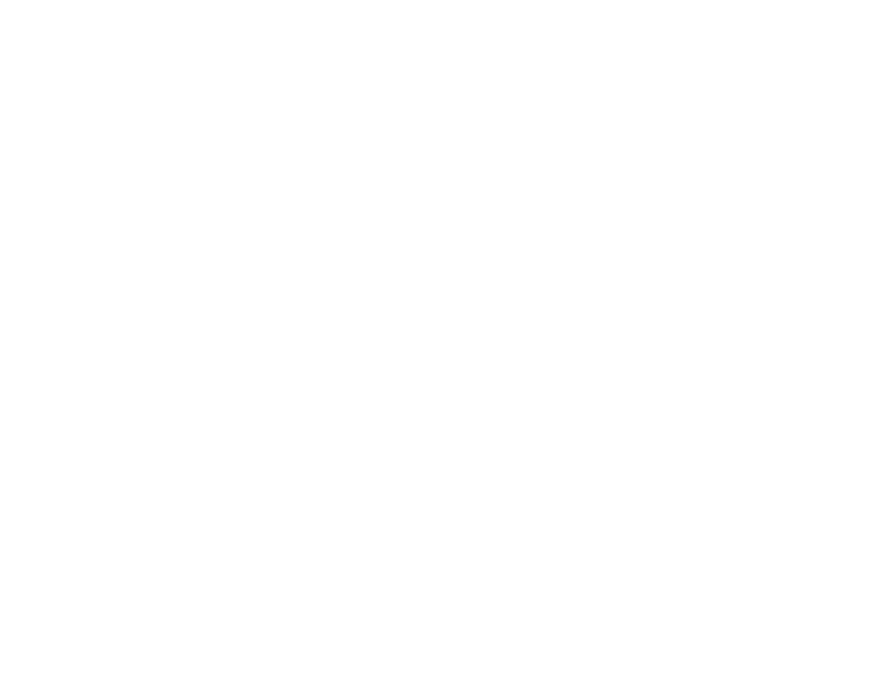
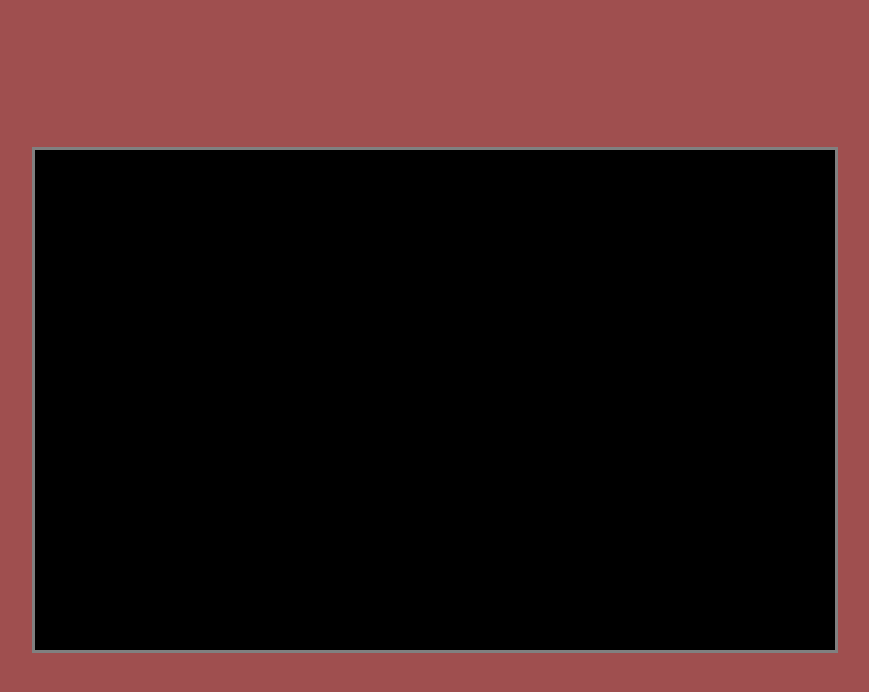
Before and after one commit to dylanclarke890/pong-js, a plain HTML site: page index.html in a window 1280 px wide. Shown: the whole page, without its empty margins (205-1074 px from the left). Drawn offline with Linux system fonts and the light colour scheme.

Commit message:
added basic animation loop

```diff
--- a/index.html
+++ b/index.html
@@ -3,6 +3,7 @@
   <meta charset="UTF-8">
   <meta http-equiv="X-UA-Compatible" content="IE=edge">
   <meta name="viewport" content="width=device-width, initial-scale=1.0">
+  <link rel="stylesheet" href="style.css">
   <title>Pong</title>
 </head>
 <body>
--- a/pong.js
+++ b/pong.js
@@ -0,0 +1,16 @@
+const new2dCanvas = function (id, width, height) {
+  const canvas = document.getElementById(id);
+  const ctx = canvas.getContext("2d");
+  canvas.width = width;
+  canvas.height = height;
+  return [canvas, ctx];
+};
+
+const [canvas, ctx] = new2dCanvas("play-area", 800, 500);
+
+(function animate() {
+  ctx.clearRect(0, 0, canvas.width, canvas.height);
+  ctx.fillStyle = "black";
+  ctx.fillRect(0, 0, 200, 200);
+  requestAnimationFrame(animate);
+})();
--- /dev/null
+++ b/style.css
@@ -0,0 +1,12 @@
+body {
+  background: rgb(159, 79, 79);
+  display: grid;
+  place-items: center;
+}
+
+#play-area {
+  border: 3px solid grey;
+  width: 800;
+  height: 500px;
+  background: black;
+}
```
